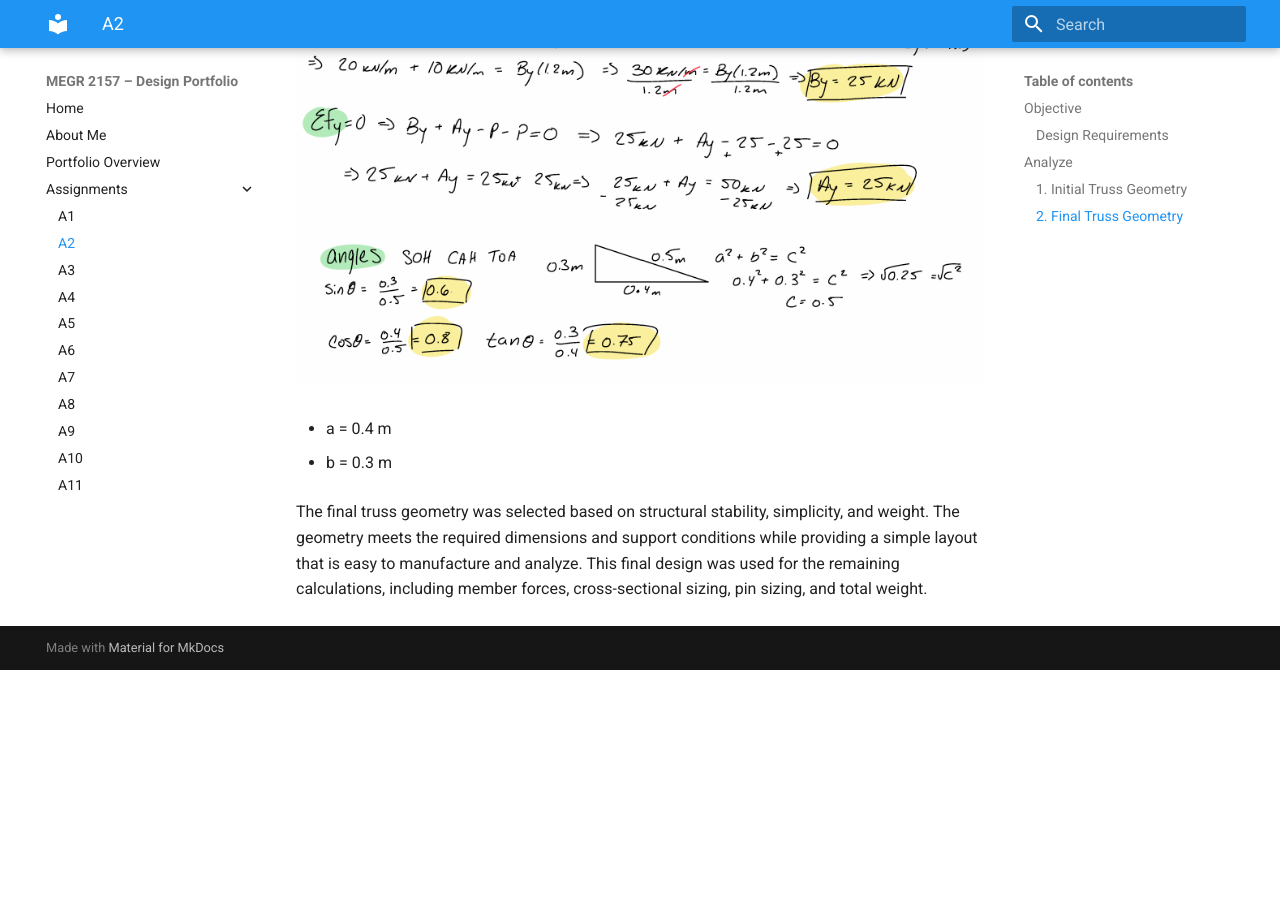
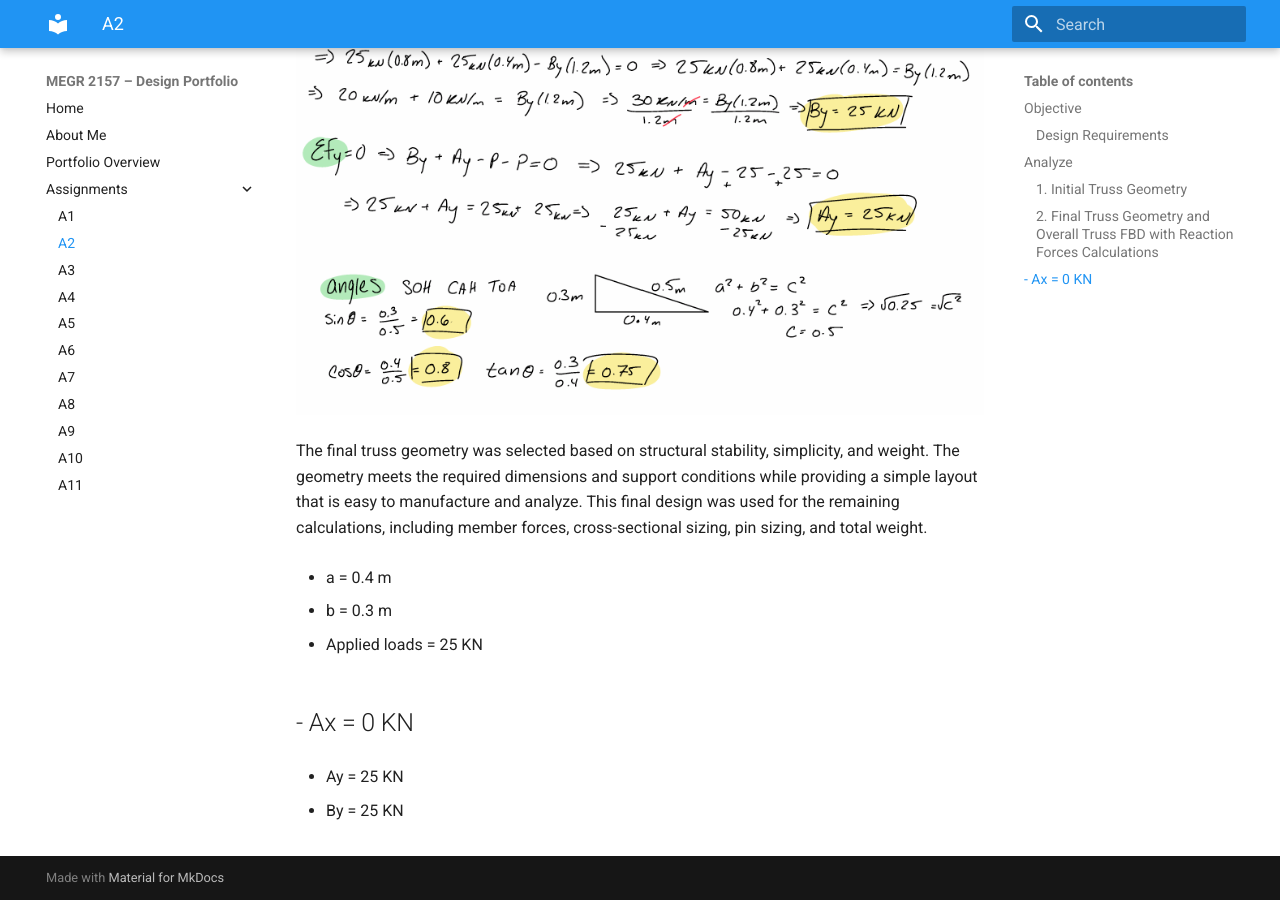
Before and after one commit to rsmith367-ux/design-projects-portfolio, an MkDocs documentation site: the page built from docs/assignments/A02/index.md, in a window 1280 px wide and 900 px high, scrolled down 2800 px. Built offline with MkDocs 1.6.1 and Material for MkDocs 9.7.7, drawn with Linux system fonts in a browser that asks for light colours; before the commit the page ends 3470 px from its top, so only the background shows below that; some of the changed text lies outside the part shown.

Commit message:
Revise final truss geometry section with calculations
Updated section title and added details about final truss geometry, including applied loads and reaction forces.

```diff
--- a/docs/assignments/A02/index.md
+++ b/docs/assignments/A02/index.md
@@ -29,13 +29,21 @@ The objective of this project is to design a lightweight planar truss that can s
 The initial sketch was created to establish the overall geometry of the truss and identify the required dimensions, loading locations, and support conditions. At this stage, the goal was to develop a simple and stable layout that could be analyzed using the method of joints. This sketch served as the starting point for evaluating the geometry and making changes before selecting the final truss design.
 
 
-### 2. Final Truss Geometry
+### 2. Final Truss Geometry and Overall Truss FBD with Reaction Forces Calculations
 
 ![Final Truss Geometry](Screenshot%202026-09-02%20092536.png)
 
+
+The final truss geometry was selected based on structural stability, simplicity, and weight. The geometry meets the required dimensions and support conditions while providing a simple layout that is easy to manufacture and analyze. This final design was used for the remaining calculations, including member forces, cross-sectional sizing, pin sizing, and total weight.
 
 - a = 0.4 m
 
 - b = 0.3 m
 
-The final truss geometry was selected based on structural stability, simplicity, and weight. The geometry meets the required dimensions and support conditions while providing a simple layout that is easy to manufacture and analyze. This final design was used for the remaining calculations, including member forces, cross-sectional sizing, pin sizing, and total weight.
+- Applied loads = 25 KN
+
+- Ax = 0 KN
+-
+- Ay = 25 KN
+
+- By = 25 KN
```
